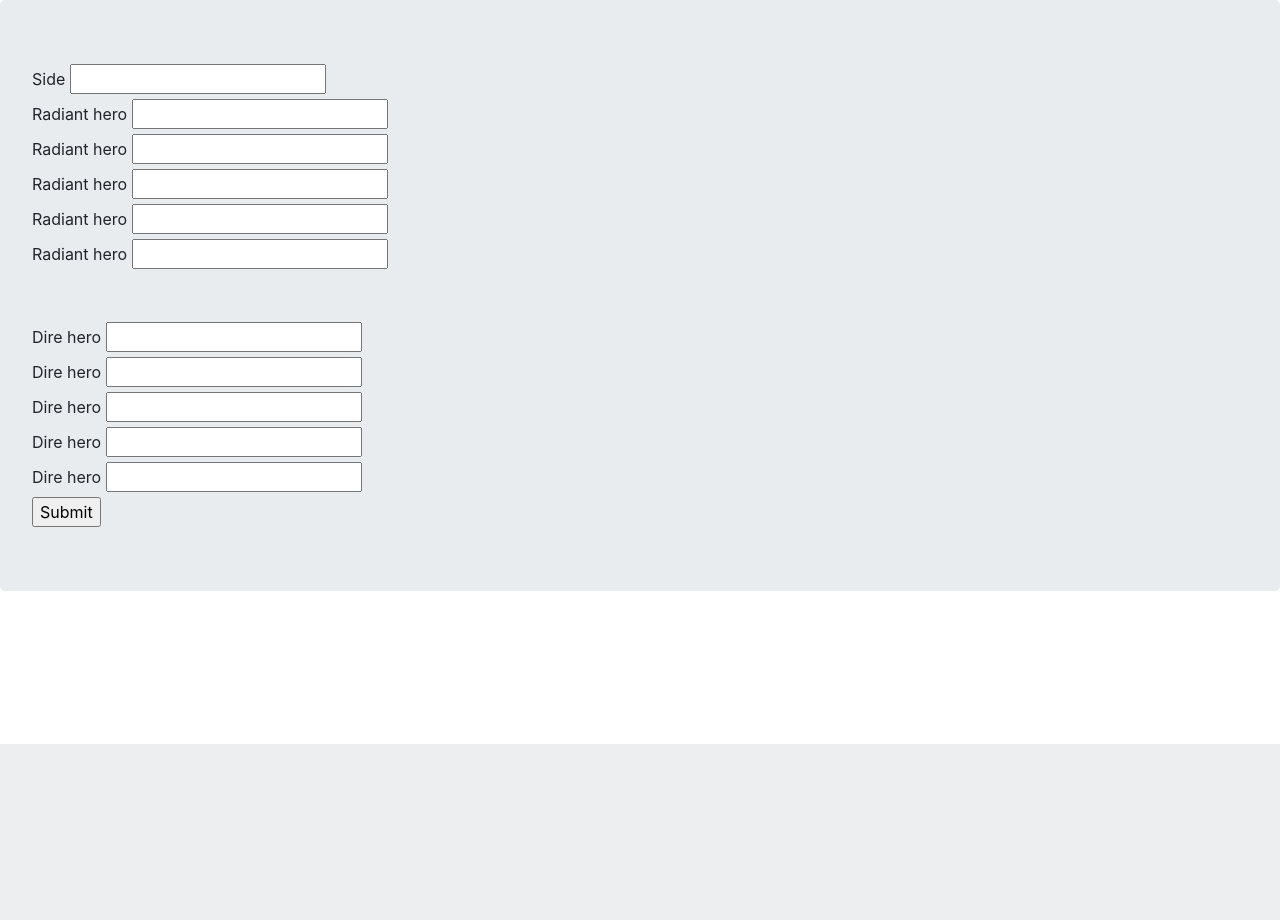
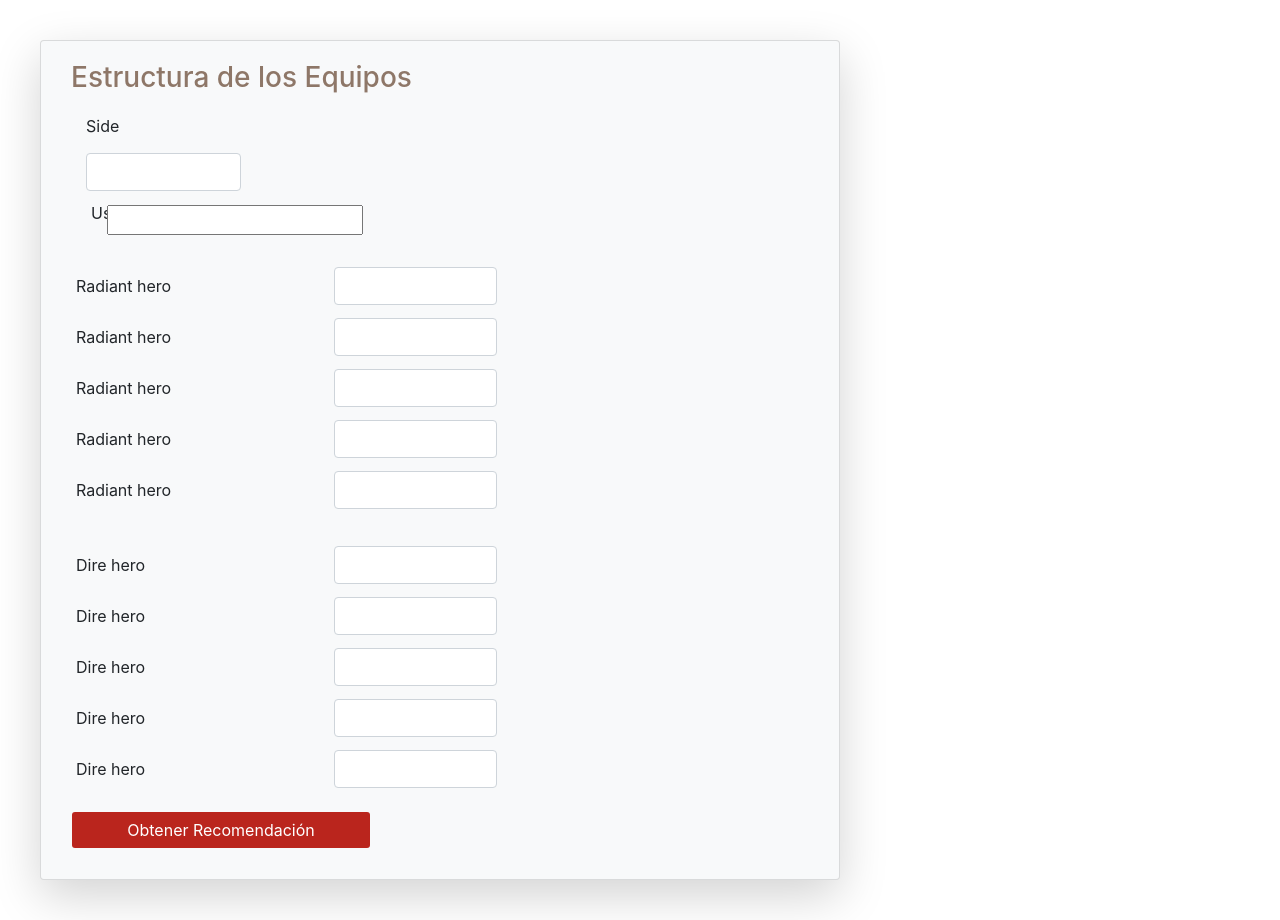
Before and after one commit to joseisaias06/DotaRecommender, a Python web app: template templates/home.html in a window 1280 px wide. Shown: the part 56-976 px from the top of the page. Before the commit the page ends 800 px from the top, so only its background shows below. Run offline with Jinja, Linux system fonts and the light colour scheme; the template is opened without the code that fills it, so the values that code supplies are empty, except form fields; form fields are guessed from the names that the template uses; some libraries are stand-ins or nearby versions.

Commit message:
Update home.html

```diff
--- a/templates/home.html
+++ b/templates/home.html
@@ -1,34 +1,145 @@
 {% extends "base.html"%}
+
+{% block title %}Dota 2 Heroes Recommender{% endblock %}
+
+{% block head %}
+{% endblock %}
+
 {% block content %}
-<div class="jumbotron">
-<form  method="POST">
-    {# This hidden_tag is a CSRF security feature. #}
-    {{ form.hidden_tag() }}
-    {{ form.side.label }} {{form.side}}
-    <br>
-    {{ form.radiant_hero_1.label}} {{form.radiant_hero_1}}
-    <br>
-    {{ form.radiant_hero_2.label}} {{form.radiant_hero_2}}
-    <br>
-    {{ form.radiant_hero_3.label}} {{form.radiant_hero_3}}
-    <br>
-    {{ form.radiant_hero_4.label}} {{form.radiant_hero_4}}
-    <br>
-    {{ form.radiant_hero_5.label}} {{form.radiant_hero_5}}
-    <br>
-    <br>
-    <br>
-    {{ form.dire_hero_1.label}} {{form.dire_hero_1}}
-    <br>
-    {{ form.dire_hero_2.label}} {{form.dire_hero_2}}
-    <br>
-    {{ form.dire_hero_3.label}} {{form.dire_hero_3}}
-    <br>
-    {{ form.dire_hero_4.label}} {{form.dire_hero_4}}
-    <br>
-    {{ form.dire_hero_5.label}} {{form.dire_hero_5}}
-    <br>
-    {{ form.submit() }}
-</form>
+<div id="loading"></div>
+<div class="card bg-light shadow-lg" style="margin: 40px; max-width: 800px;">
+    <div class="card-body" id="test">
+        <h3 class="card-title" style="margin-left: 10px; color: #8e7768;">Estructura de los Equipos</h3>
+        <form action="" method="POST">
+        {# This hidden_tag is a CSRF security feature. #}
+        {{ form.hidden_tag() }}
+
+            <div class="form-group" style="margin: 10px;">
+                <label class="col-4 col-form-label">
+                    {{ form.side.label }}
+                </label>
+                <div class="col-3">
+                    {{ form.side(class_="form-control", style="list-style:none") }}
+                </div>
+            </div>
+
+            <div class="form-check" style="margin: 10px;">
+                <label class="form-check-label">
+                    {{ form.user_id.label }}
+                </label>
+                {{ form.user_id(class_="form-check-input") }}
+            </div>
+
+            <p style="color: red; margin: 10px;"> {{ error }}</p>
+            <br>
+
+            <div class="form-group row" style="margin-bottom: 5px; margin-left: 0;">
+                <label class="col-4 col-form-label">
+                    {{ form.radiant_hero_1.label}}
+                </label>
+                <div class="col-3">
+                    {{ form.radiant_hero_1(class_="form-control") }}
+                </div>
+            </div>
+            <div class="form-group row" style="margin-bottom: 5px; margin-left: 0;">
+                <label class="col-4 col-form-label">
+                    {{ form.radiant_hero_2.label}}
+                </label>
+                <div class="col-3">
+                    {{ form.radiant_hero_2(class_="form-control") }}
+                </div>
+            </div>
+            <div class="form-group row" style="margin-bottom: 5px; margin-left: 0;">
+                <label class="col-4 col-form-label">
+                    {{ form.radiant_hero_3.label}}
+                </label>
+                <div class="col-3">
+                    {{ form.radiant_hero_3(class_="form-control") }}
+                </div>
+            </div>
+            <div class="form-group row" style="margin-bottom: 5px; margin-left: 0;">
+                <label class="col-4 col-form-label">
+                    {{ form.radiant_hero_4.label}}
+                </label>
+                <div class="col-3">
+                    {{ form.radiant_hero_4(class_="form-control") }}
+                </div>
+            </div>
+            <div class="form-group row" style="margin-bottom: 5px; margin-left: 0;">
+                <label class="col-4 col-form-label">
+                    {{ form.radiant_hero_5.label}}
+                </label>
+                <div class="col-3">
+                    {{ form.radiant_hero_5(class_="form-control") }}
+                </div>
+            </div>
+
+            <br>
+
+            <div class="form-group row" style="margin-bottom: 5px; margin-left: 0;">
+                <label class="col-4 col-form-label">
+                    {{ form.dire_hero_1.label}}
+                </label>
+                <div class="col-3">
+                    {{ form.dire_hero_1(class_="form-control") }}
+                </div>
+            </div>
+            <div class="form-group row" style="margin-bottom: 5px; margin-left: 0;">
+                <label class="col-4 col-form-label">
+                    {{ form.dire_hero_2.label}}
+                </label>
+                <div class="col-3">
+                    {{ form.dire_hero_2(class_="form-control") }}
+                </div>
+            </div>
+            <div class="form-group row" style="margin-bottom: 5px; margin-left: 0;">
+                <label class="col-4 col-form-label">
+                    {{ form.dire_hero_3.label}}
+                </label>
+                <div class="col-3">
+                    {{ form.dire_hero_3(class_="form-control") }}
+                </div>
+            </div>
+            <div class="form-group row" style="margin-bottom: 5px; margin-left: 0;">
+                <label class="col-4 col-form-label">
+                    {{ form.dire_hero_4.label}}
+                </label>
+                <div class="col-3">
+                    {{ form.dire_hero_4(class_="form-control") }}
+                </div>
+            </div>
+            <div class="form-group row" style="margin-bottom: 5px; margin-left: 0;">
+                <label class="col-4 col-form-label">
+                    {{ form.dire_hero_5.label}}
+                </label>
+                <div class="col-3">
+                    {{ form.dire_hero_5(class_="form-control") }}
+                </div>
+            </div>
+
+            <input class="form-control btn btn-submit text-white" type="submit" value="Obtener Recomendación" style="max-width: 300px; margin:10px; background-color: #ba251d">
+
+        </form>
+    </div>
 </div>
+
+<!-- Modal -->
+<div class="modal fade" id="ModalGif">
+  <div class="modal-dialog modal-dialog-centered" role="document">
+    <div class="modal-content bg-dark">
+      <div class="modal-body">
+        <h5 class="modal-title" style="color: #8e7768;">Obteniendo Recomendación...</h5>
+        <img src="{{ url_for('static', filename='dota2-heroes.gif') }}" alt="Loading" style="width: 100%; height: 100%;">
+      </div>
+    </div>
+  </div>
+</div>
+
+<script>
+$('form').submit(function(){
+  $(".btn-submit").html('Guardando Formulario...Espere');
+  $(this).find(':submit').attr('disabled','disabled');
+  $('#ModalGif').modal('show');
+});
+</script>
 {% endblock %}
```
